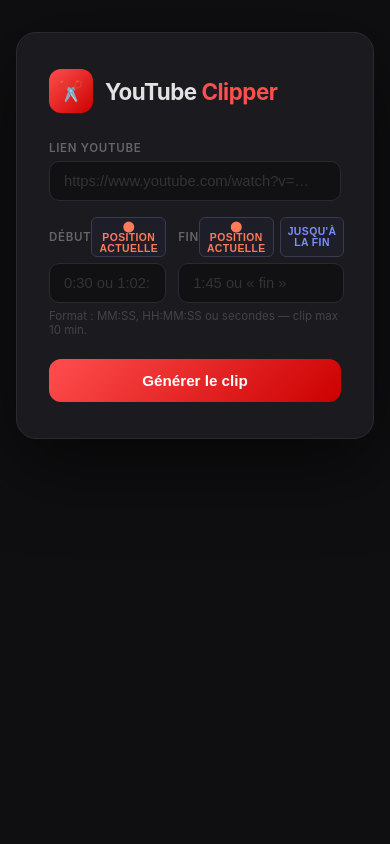
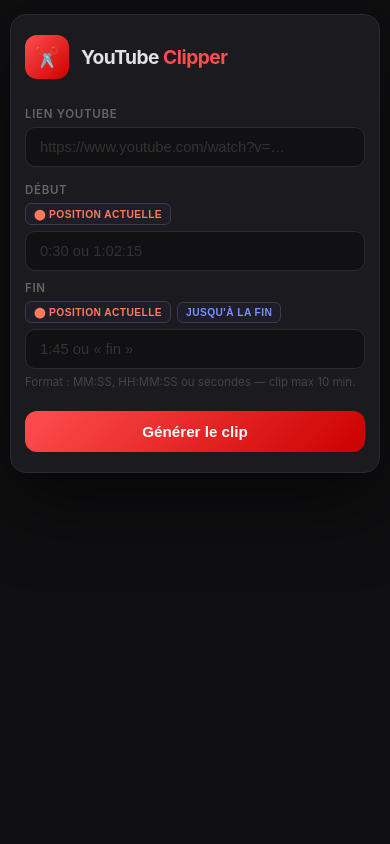
Before and after one commit to DoraNooo/Youtube_Clipper, a Flask app: page / in a window 390 px wide. Run offline with Flask 3, Linux system fonts and the light colour scheme.

Commit message:
better mobile view

```diff
--- a/templates/index.html
+++ b/templates/index.html
@@ -196,6 +196,21 @@
     }
     .fin-chip:hover { background: #25253a; border-color: #5a5aff; }
 
+    .field-label {
+      display: flex;
+      align-items: center;
+      justify-content: space-between;
+      gap: 8px;
+    }
+
+    .label-actions {
+      display: flex;
+      align-items: center;
+      gap: 6px;
+      flex-wrap: wrap;
+      justify-content: flex-end;
+    }
+
     /* ── Generate button ────────────────────────────── */
     #clipBtn {
       width: 100%; padding: 13px;
@@ -274,6 +289,32 @@
       cursor: pointer; transition: opacity .2s;
     }
     #downloadBtn:hover { opacity: .88; }
+
+    @media (max-width: 680px) {
+      body { padding: 14px 10px 28px; }
+      .card { padding: 20px 14px; border-radius: 16px; }
+      .logo h1 { font-size: 1.2rem; }
+      .timecodes { grid-template-columns: 1fr; gap: 10px; }
+      .field-label {
+        flex-direction: column;
+        align-items: flex-start;
+        justify-content: flex-start;
+        gap: 6px;
+      }
+      .label-actions {
+        width: 100%;
+        justify-content: flex-start;
+      }
+      .mark-chip, .fin-chip {
+        padding: 4px 8px;
+        font-size: .64rem;
+      }
+      #previewBtn {
+        width: 100%;
+        margin-top: 12px;
+      }
+      #clipBtn, #downloadBtn { padding: 12px; }
+    }
   </style>
 </head>
 <body>
@@ -316,16 +357,16 @@
   <!-- Timecodes -->
   <div class="timecodes" style="margin-bottom:0">
     <div>
-      <label for="startInput" style="display:flex;align-items:center;justify-content:space-between;">
+      <label for="startInput" class="field-label">
         Début
         <button type="button" class="mark-chip" onclick="markCurrent('start')" title="Utiliser la position actuelle de la vidéo">⬤ Position actuelle</button>
       </label>
       <input type="text" id="startInput" placeholder="0:30 ou 1:02:15" />
     </div>
     <div>
-      <label for="endInput" style="display:flex;align-items:center;justify-content:space-between;">
+      <label for="endInput" class="field-label">
         Fin
-        <span style="display:flex;gap:6px">
+        <span class="label-actions">
           <button type="button" class="mark-chip" onclick="markCurrent('end')" title="Utiliser la position actuelle de la vidéo">⬤ Position actuelle</button>
           <button type="button" class="fin-chip" onclick="setEndToFin()">jusqu'à la fin</button>
         </span>
```
